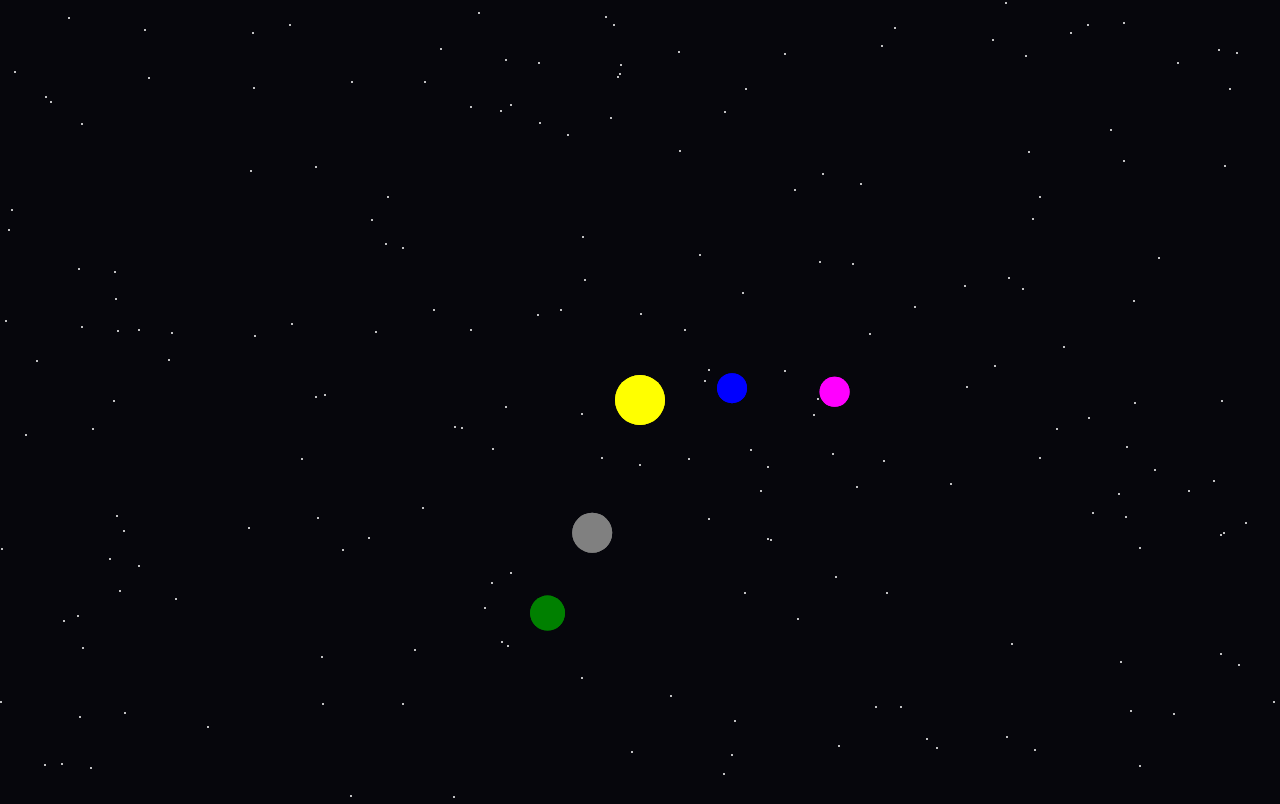
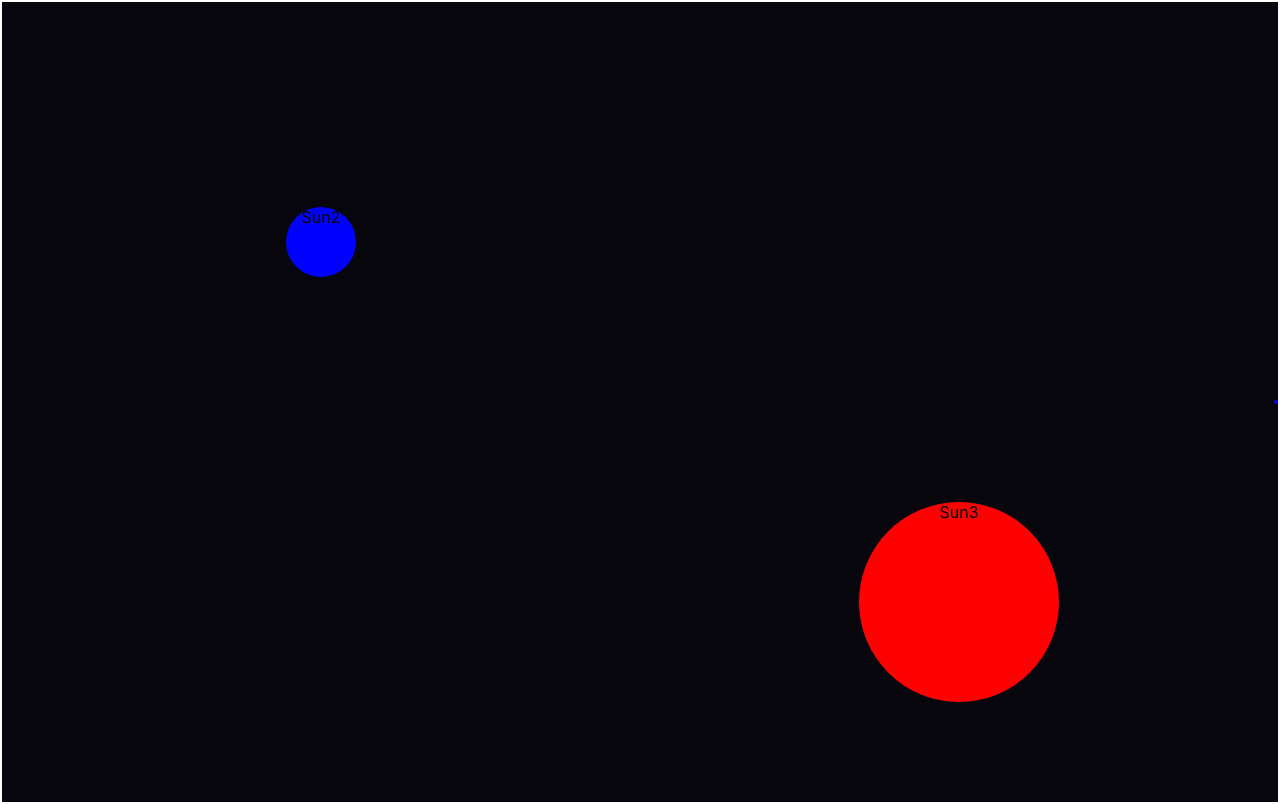
Before and after one commit to OmarAbdelmotaleb/OmarsWebsite, a React (Create React App) app in the folder omars-app/: page / in a window 1280 px wide. Built offline with nearby package versions, Linux system fonts and the light colour scheme.

Commit message:
Positioning and coordinates

```diff
--- a/omars-app/src/App.css
+++ b/omars-app/src/App.css
@@ -2,6 +2,7 @@
   text-align: center;
   position: relative;
   z-index: 1;
+  overflow: auto;
 }
 
 .App-logo {
@@ -78,9 +79,19 @@ body {
 
 .App, .container {
   display: flex;
+  border: 2px solid white;
   align-items: center;
   justify-content: space-around;
   min-height: 100vh;
+}
+
+#solar_system {
+  display: flex;
+  border: 2px solid blue;
+  border-radius: 100%;
+  align-items: left;
+  justify-content: space-around;
+  margin-left: auto;
 }
 
 #star-container {
@@ -100,9 +111,36 @@ body {
   border-radius: 50%;
 }
 
-.planet {
+.sun {
+  width: 200px;
+  height: 200px;
   border-radius: 50%;
   cursor: pointer;
+  display: flex;
+  justify-content: center;
+  background-color: yellow;
   z-index: 2;
   /* align-items: flex-end; */
 }
+.sun2 {
+  width: 70px;
+  height: 70px;
+  border-radius: 50%;
+  cursor: pointer;
+  display: flex;
+  justify-content: center;
+  background-color: blue;
+  z-index: 2;
+  /* align-items: flex-end; */
+}
+.sun3 {
+  width: 200px;
+  height: 200px;
+  border-radius: 50%;
+  cursor: pointer;
+  display: flex;
+  justify-content: center;
+  background-color: red;
+  z-index: 2;
+  /* align-items: flex-end; */
+}
--- a/omars-app/src/App.js
+++ b/omars-app/src/App.js
@@ -5,160 +5,110 @@ import gsap from 'gsap'; // <-- import GSAP
 import { useGSAP } from '@gsap/react'; // <-- import the hook from our React package
 import './App.css'
 
-// TODO: OnClick animations, placing all the shapes similar to figma tempalte
-// Play with animations
-
-
-// Function for making planets (this will include the sun)
-// Make it generate circles
-// Parameters will be: size, color, location
 
 gsap.registerPlugin(MotionPathPlugin);
 
+function Planet({ click, pName, children, style}) {
+  const planetRef = useRef();
+  return <div ref={planetRef} onClick={click} className={pName} style={style}>{children}</div>;
+};
+
 function App() {
 
-  const container = useRef();
+  // const container = useRef();
   const { contextSafe } = useGSAP();
 
   const onEnter = contextSafe(({ currentTarget }) => {
-    gsap.to(currentTarget, { rotation: "+=360", duration: 1});
-    gsap.to(currentTarget, { scale: "+=1.5", duration: 1})
+    gsap.to(currentTarget, {rotation: "+=360", duration: 1});
+    gsap.to(currentTarget, {scale:"+=1.5", duration: 1})
 
   });
 
-  // useGSAP(() => {
-  //   generateStars(100);
-  //   generatePlanets();
-  // }, {scope: container});
+  // const dumbass = contextSafe(({currentTarget}) =>{
+  //   function checkPlanet(planet){
+  //     return planet.name === "sun";
+  //   };
+  //   const idx = planets.findIndex(checkPlanet);
+  //   delete planets[idx];
+  //   console.log(planets);
+  // });
 
 
-  useGSAP(() => {
-    const ctx = gsap.context(() =>{
-      generateStars(100);
-      generatePlanets();
-    }, container);
-    return () => ctx.revert();
-  }, []);
+  // TODO:
+
+  // Each Planet has 3 points of data
+  // - The text above the planet
+  // - The image(s) on the planet
+  // - The links
+    // Programmatically
+      // Color
+      // Size
+      // Position (optional)
+      // OnClick (optional)
+      // Image SRC
+      // Text InLine
+      // Hyperlinks
+      // background image (future, custom jpegs for planets vs basic colors)
+
+      // We should be able to modify orbitting values (i.e. speed, make speed the same?)
+      // Orbits should be automatically scaled based on the position
 
 
-  const generatePlanets = () => {
-    createPlanet('sun', 50, 'yellow', 0, onEnter);
-    createPlanet('planet1', 30, 'blue', 100, onEnter);
-    createPlanet('planet2', 40, 'gray', 150, onEnter);
-    createPlanet('planet3', 30, 'magenta', 200, onEnter);
-    createPlanet('planet4', 35, 'green', 250, onEnter);
-  };
+  // const planetMap = new Map();
 
-  const createPlanet = (id, size, color, radius, onClickHandler) => {
-    const planet = document.createElement('div');
-    planet.id = id;
-    planet.className = 'planet';
-    gsap.set(planet, {
-      width: `${size}px`,
-      height: `${size}px`,
-      background: color,
-      position: 'absolute',
-      borderRadius: '50%',
-      cursor: 'pointer'
-    });
-    planet.addEventListener('click', onClickHandler);
-    document.body.appendChild(planet);
+  // planetMap.set("Sun", new Planet("Test", onEnter, "Testing", "SunTest"));
 
-    const centerX = window.innerWidth / 2;
-    const centerY = window.innerHeight / 2;
+  // Class Name correlates with CSS
 
-    gsap.to(planet, {
-      motionPath: {
-        path: [
-          { x: centerX + radius, y: centerY },
-          { x: centerX, y: centerY + radius },
-          { x: centerX - radius, y: centerY },
-          { x: centerX, y: centerY - radius },
-          { x: centerX + radius, y: centerY }
-        ],
-        align: [
-          { x: centerX + radius, y: centerY },
-          { x: centerX, y: centerY + radius },
-          { x: centerX - radius, y: centerY },
-          { x: centerX, y: centerY - radius },
-          { x: centerX + radius, y: centerY }
-        ],
-        alignOrigin: [0.5, 0.5]
-      },
-      duration: (radius / 50),
-      repeat: -1,
-      ease: 'linear'
-    });
+  function temp(i){
+    return i + 'px';
   };
 
 
-  // // TEMP: Created planets with values for POC
-  // const generatePlanets = () => {
-  //   createPlanet('sun', 50, 'yellow', 20, onEnter);
-  //   // createPlanet('sun', 50, 'blue', '20%', '50%', onEnter);
-  //   // createPlanet('sun', 100, 'yellow', '40%', '20%', onEnter);
-  // };
+  const planets = [
+    {name: 'sun',  className: 'sun',  label: 'Sunny', top: temp(1080), left: temp(0)},
+    {name: 'sun2', className: 'sun2', label: 'Sun2',  top: '30%', left: '25%'},
+    {name: 'sun3', className: 'sun3', label: 'Sun3',  top: '75%', left: '75%'},
+  ]
 
+  // Key : Sun
+  // Value : List of properties (including linked children)
+    // OnClick() -> Render Linked Children (Linked Planets)
+  /*
 
-  // // Create a planet with unique ID values stored in DIV classes
-  // const createPlanet = (id, size, color, radius, onClickHandler) => {
-  //   const planet = document.createElement('div');
-  //   planet.id = id;
-  //   planet.className = 'planet';
-  //   gsap.set(planet, {
-  //     width: `${size}px`,
-  //     height: `${size}px`,
-  //     background : color,
-  //     top: '70%',
-  //     left: '70%',
-  //     position: 'absolute',
-  //     borderRadius: '50%',
-  //     cursor:'pointer',
-  //     transformOrigin: `${radius}px 0`
-  //   });
-  //   planet.addEventListener('click', onClickHandler);
-  //   document.body.appendChild(planet);
+  Operate in Parallel data structures
+  map Planets(Sun, Planet(...))
+  map Data(Sun,[text,img,...])
 
+  onEnter({currentPlanet}
+    animate Planets(currentPlanet)
+    animate/display Data(currentPlanet)
 
-  //   gsap.to(planet, {
-  //     motionPath:{
-  //       path: getCirclePath(radius),
-  //       align: getCirclePath(radius),
-  //       alignOrigin: [0.5, 0.5]
-  //     },
-  //     duration: (radius / 50),
-  //     repeat: -1,
-  //     ease: 'linear'
-  //   });
+    goBack? -> revert to the previous state for all the planets
+    NOTE: gsap has a timeline feature which automatically tracks current animation and previous animations
+  )
 
-  // };
+  */
 
-  const getCirclePath = (radius) => {
-    return [
-      { x: radius, y: 0 },
-      { x: 0, y: radius },
-      { x: -radius, y: 0 },
-      { x: 0, y: -radius },
-      { x: radius, y: 0 },
-    ]
-  };
+  // Planets.set("Sun", new Planet())
 
-
-  // Generate Stars randomly across a background
-  const generateStars = (numStars) => {
-    const starContainers = document.getElementById("star-container");
-    for (let i = 0; i < numStars; i++){
-      const star = document.createElement('div');
-      star.className = 'star';
-      star.style.top = `${Math.random() * 100}vh`;
-      star.style.left = `${Math.random() * 100}vw`;
-      starContainers.appendChild(star);
-    }
-  };
-
+  // Datastructure
+    // Call to create planet and return div class
   return (
     <div className="App">
-      <div id = "star-container"></div>
+      <div id = "solar_system">
+      {planets.map((planet) => (
+        <Planet
+          key={planet.name}
+          click={onEnter}
+          pName={planet.className}
+          style={{ top: planet.top, left: planet.left, position:'absolute', transform: 'translate(-50%, -50%)'}}
+        >
+          {planet.label}
+        </Planet>
+      ))}
+      {/* call a single function that parses datastructure to get all div classes and populate screen */}
+      </div>
     </div>
   );
 }
@@ -167,3 +117,25 @@ const root = ReactDOM.createRoot(document.getElementById("root"));
 root.render(<App />);
 
 export default App;
+
+// STARS
+
+  // useGSAP(() => {
+  //   const ctx = gsap.context(() =>{
+  //     generateStars(100);
+  //   }, solar_system);
+  //   return () => ctx.revert();
+  // }, []);
+
+
+  // Generate Stars randomly across a background
+  // const generateStars = (numStars) => {
+  //   const starContainers = document.getElementById("star-container");
+  //   for (let i = 0; i < numStars; i++){
+  //     const star = document.createElement('div');
+  //     star.className = 'star';
+  //     star.style.top = `${Math.random() * 100}vh`;
+  //     star.style.left = `${Math.random() * 100}vw`;
+  //     starContainers.appendChild(star);
+  //   }
+  // };
```
